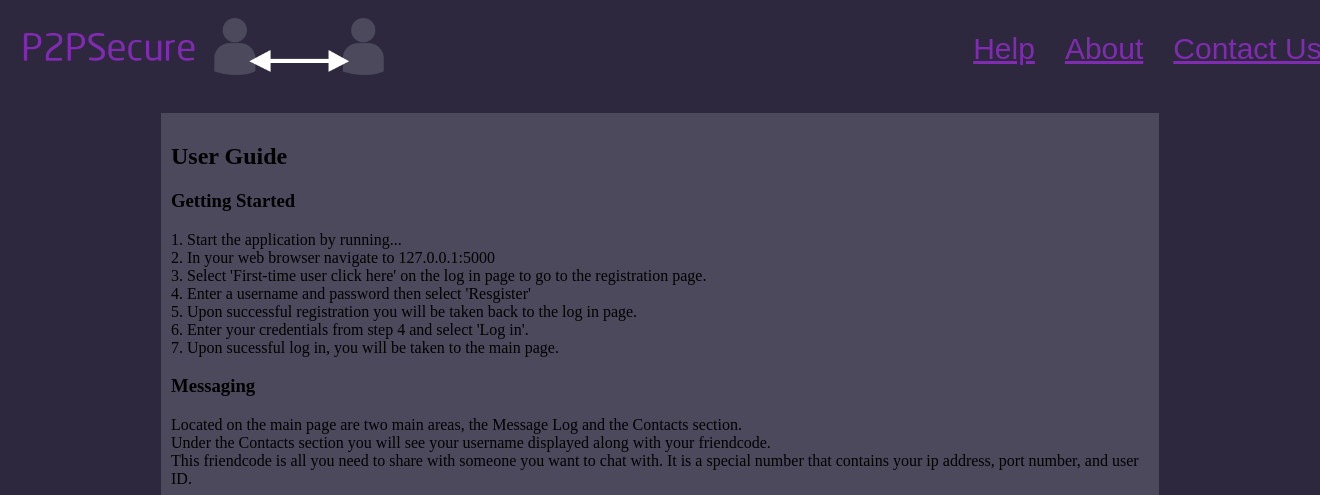
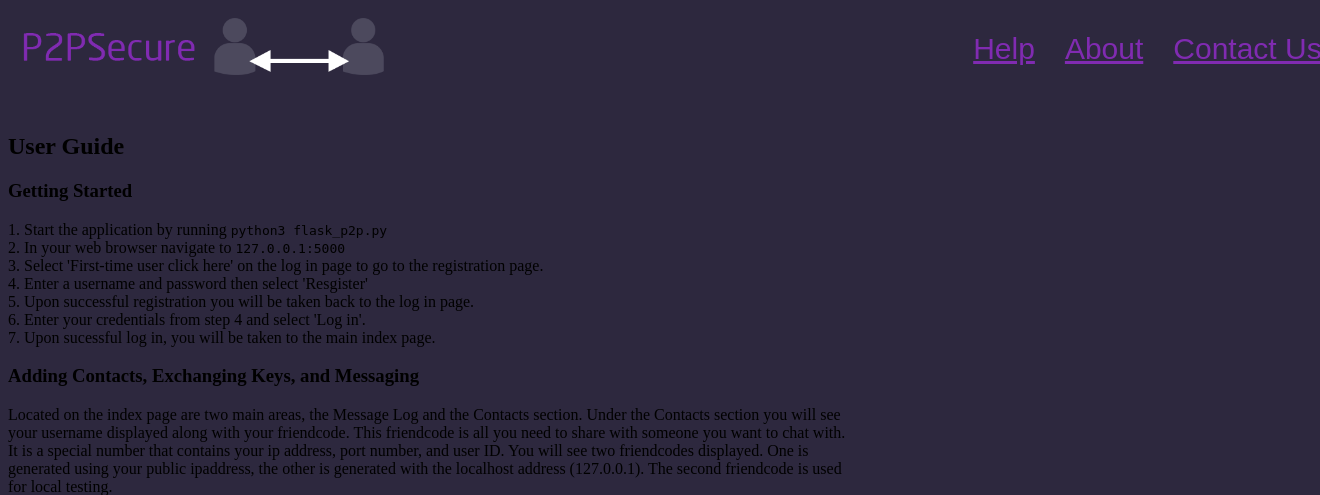
Before and after one commit to jace1427/P2P, a Flask app: page /help in a window 1320 px wide. Shown: the top 495 px of the page. Run offline with Flask 2, Linux system fonts and the light colour scheme; grey boxes are pictures that could not be loaded.

Commit message:
fixed formatting

```diff
--- a/templates/about.html
+++ b/templates/about.html
@@ -34,7 +34,7 @@
             </div>
         </div>
 
-        <div class="misc_div">
+        <div class="left">
             <h1> About the Project </h1>
             <p> P2PSecure is a secure message chat application that places focus on privacy and data security. User information, contacts, and messages are encrypted and stored on a database that exists only on the local machines of the users.
             <br /> <br />
--- a/templates/contactus.html
+++ b/templates/contactus.html
@@ -34,7 +34,7 @@
             </div>
         </div>
 
-        <div class="misc_div">
+        <div class="left">
             <h1> Questions? Here's how to contact us. </h1>
             <p>
                 * <a href="mailto: christe2@uoregon.edu">Adam Christensen</a><br />
--- a/templates/help.html
+++ b/templates/help.html
@@ -35,38 +35,42 @@
             </div>
         </div>
 
-        <div class="misc_div">
+        <div class="left">
             <h2 id="user-guide">User Guide</h2>
             <h3 id="getting-started">Getting Started</h3>
-
-            1. Start the application by running... <br>
-            2. In your web browser navigate to 127.0.0.1:5000 <br>
-            3. Select &#39;First-time user click here&#39; on the log in page to go to the registration page. <br>
-            4. Enter a username and password then select &#39;Resgister&#39; <br>
-            5. Upon successful registration you will be taken back to the log in page. <br>
-            6. Enter your credentials from step 4 and select &#39;Log in&#39;. <br>
-            7. Upon sucessful log in, you will be taken to the main page. <br>
-
-            <h3 id="messaging">Messaging</h3>
-            <p>Located on the main page are two main areas, the Message Log and the Contacts section. <br>
-            Under the Contacts section you will see your username displayed along with your friendcode. <br>
-            This friendcode is all you need to share with someone you want to chat with. It is a special number that contains your ip address, port number, and user ID.<br></p>
-
-            <p><img src="https://i.imgur.com/9SLoqe9m.png" alt="Friendcode"></p>
+            1. Start the application by running <code>python3 flask_p2p.py</code><br>
+            2. In your web browser navigate to <code>127.0.0.1:5000</code><br>
+            3. Select &#39;First-time user click here&#39; on the log in page to go to the registration page.<br>
+            4. Enter a username and password then select &#39;Resgister&#39;<br>
+            5. Upon successful registration you will be taken back to the log in page.<br>
+            6. Enter your credentials from step 4 and select &#39;Log in&#39;.<br>
+            7. Upon sucessful log in, you will be taken to the main index page.<br>
+            <h3 id="adding-contacts-exchanging-keys-and-messaging">Adding Contacts, Exchanging Keys, and Messaging</h3>
+            <p>Located on the index page are two main areas, the Message Log and the Contacts section.
+            Under the Contacts section you will see your username displayed along with your friendcode.
+            This friendcode is all you need to share with someone you want to chat with. It is a special number that contains your ip address, port number, and user ID. You will see two friendcodes displayed. One is generated using your public ipaddress, the other is generated with the localhost address (127.0.0.1). The second friendcode is used for local testing.</p>
             <p>Below your friendcode is where you can enter the name and friendcode of someone you want to add as a contact. Simply enter the information into the designated text boxes and select &#39;Add Contact&#39;.</p>
-            <p><img src="https://i.imgur.com/ITwqncOm.png" alt="Add Contact"></p>
-            <p>[RESERVED FOR KEY EXCHANGE DETAILS]</p>
-            <p>Once keys have been exchanged, messages can be sent. Select the &#39;Message&#39; button next to the contact you wish to message. Selecting the &#39;Message&#39; button should populate the chat log with any messages stored in the database between you and the selected contact.</p>
-            <p><img src="https://i.imgur.com/9eeElihm.png" alt="Message Button"></p>
-            <p>Once a contact has been selected, enter your message into the text box under the Message Log and select &#39;Send&#39;. </p>
+            <p>Once a contact has been added it is time to exchange keys.</p>
+            1. Select the message button next to the contacts name.<br>
+            2. Select the initiate key exchange button located below the message log.<br>
+            <p>Once keys have been exchanged, messages can be sent. </p>
+            1. Select the &#39;Message&#39; button next to the contact you wish to message. Selecting the &#39;Message&#39; button should populate the chat log with any messages stored in the database between you and the selected contact. <br>
+            2. Enter your message into the text box underneath the Message Log and select &#39;Send&#39;.<br>
+            3. The sent message should be displayed in the message log, along with any previous messages.<br>
             <p>NOTE: successful messaging relies on both parties being online and logged in to the application.</p>
-            <h3 id="testing-and-network-troubleshooting">Testing and Network Troubleshooting</h3>
-            <p>In order to test the messaging features of the application on your machine yourself, you will need to make a copy of the application files in another location on your machine. Edit the copy flask_p2p.py in line [x] to use port 5001 instead of port 5000. Then edit the copy main.py in line[x] to use a different port as well.</p>
-            <p>Then open one browser window and navigate to 127.0.0.1:5000 and open another window and navigate to 127.0.0.1:5001. Follow the &quot;Getting Started&quot; and &quot;Messaging&quot; steps in each window. Now you should be able to send messages between those accounts.</p>
+            <h3 id="testing-the-application-locally">Testing the Application Locally</h3>
+            <p>In order to test the messaging features of the application on your machine yourself, you will need to make a copy of the application files in another folder on your machine. Edit the copy flask_p2p.py in line [246] to use port 5001 instead of port 5000. Then edit the config.txt to use a different port, say 5555 instead of 5550.</p>
+            1. Open one browser window and navigate to 127.0.0.1:5000, and open another window and navigate to 127.0.0.1:5001. <br>
+            2. Follow the &quot;Getting Started&quot; steps in each window. <br>
+            3. Add each other as contacts using the internal friencode.<br>
+            4. In one of the windows, select the Message button next to their contact.<br>
+            5. Then select the initiate key exchange button.<br>
+            6. Start sending messages back and forth!<br>
             <h4 id="receiving-messages-from-outside-your-lan">Receiving messages from outside your LAN</h4>
-            <p>Initially the application is set to listen on the local host address &#39;127.0.01&#39;. This will work fine for receiving messages from your internal network. If you want to try receving messages from outside your local network the server must be set to listen on the ip address found in the wifi settings (mac) or by running /ipconfig in a cmd prompt for windows.</p>
+            <p>Initially the application is set to listen on the local host address &#39;127.0.01&#39; in the config.txt. This will work fine for receiving messages from different ports on your machine. If you want to try receving messages from outside your local network the server must be set to listen to your machines ipv4 address. This can be found in the network settings (mac) or by running /ipconfig in a cmd prompt for windows.</p>
             <p>In order to receive messages addressed to your public ip address, it might be necessary to forward the required port in your router settings. </p>
             <p><a href="https://www.nch.com.au/kb/10046.html">Making You Computer Accessible to the Public Internet</a></p>
+
         </div>
     </div>
 </body>
```
